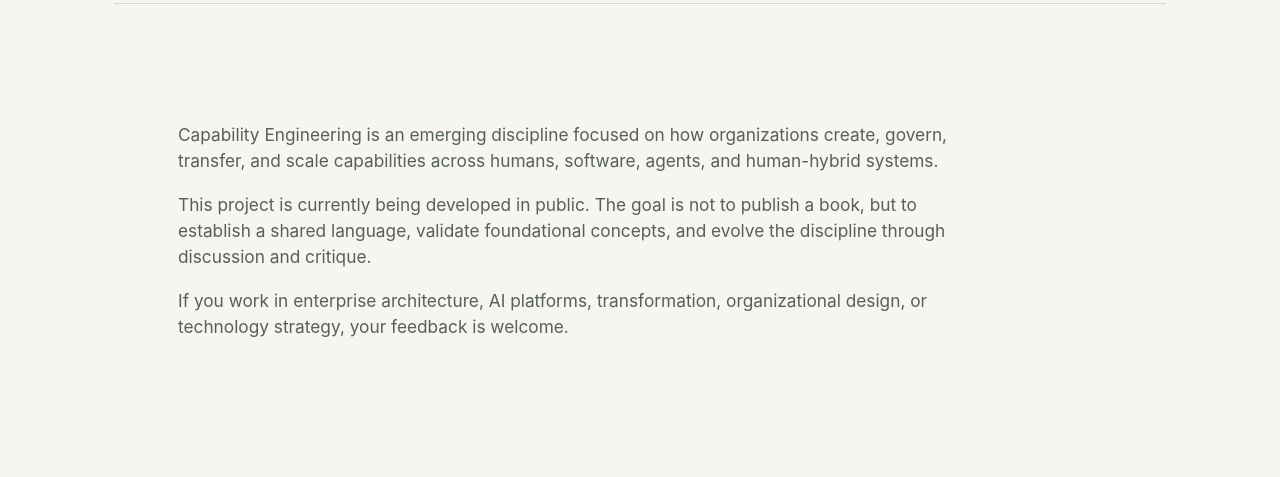
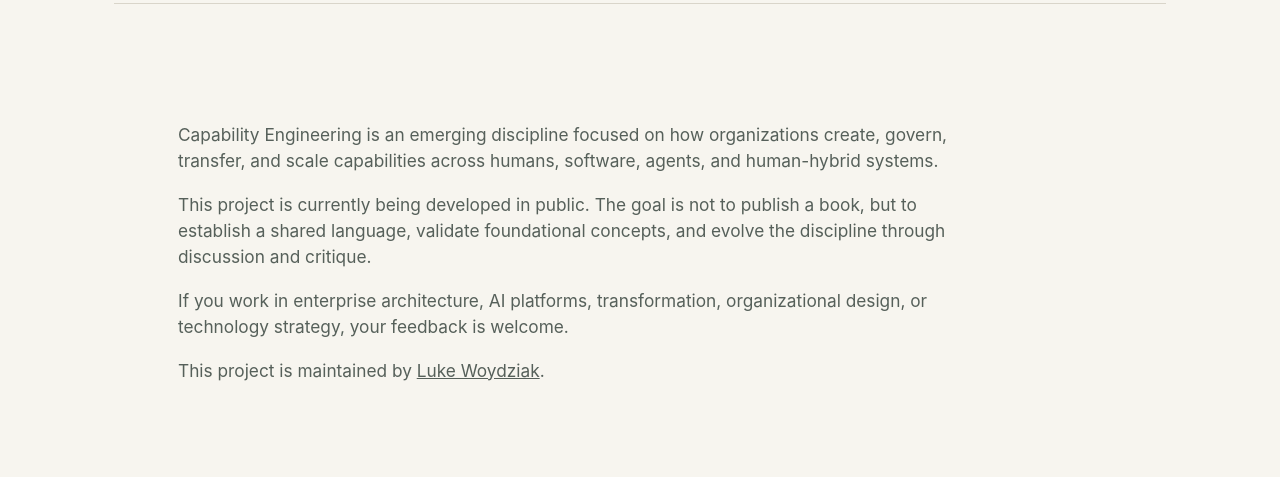
Before and after one commit to lwoydziak/Capability-Engineering, a plain HTML site: page about.html in a window 1280 px wide. Shown: the part 475-952 px from the top of the page. Drawn offline with Linux system fonts and the light colour scheme.

Commit message:
Add maintainer link to about page

```diff
--- a/about.html
+++ b/about.html
@@ -43,6 +43,10 @@
             If you work in enterprise architecture, AI platforms, transformation,
             organizational design, or technology strategy, your feedback is welcome.
           </p>
+          <p>
+            This project is maintained by
+            <a href="https://luke.woydziak.com">Luke Woydziak</a>.
+          </p>
         </div>
       </section>
     </main>
```
